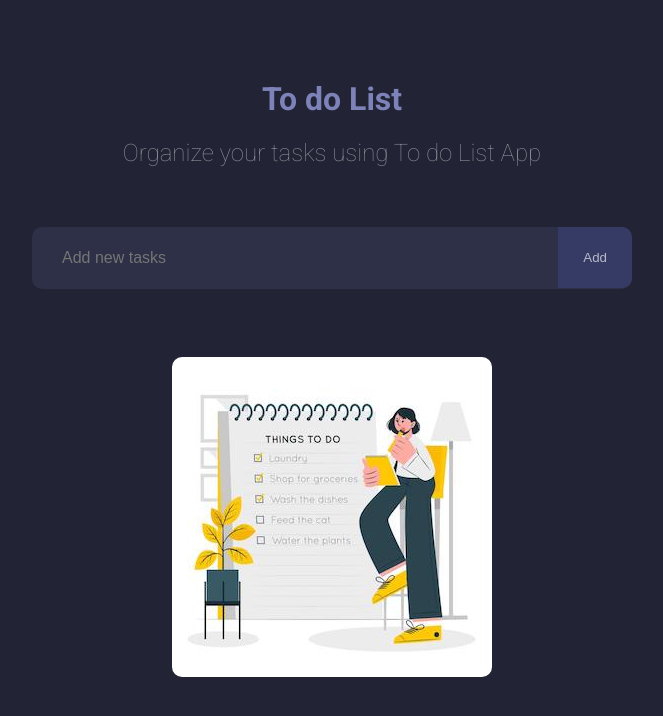
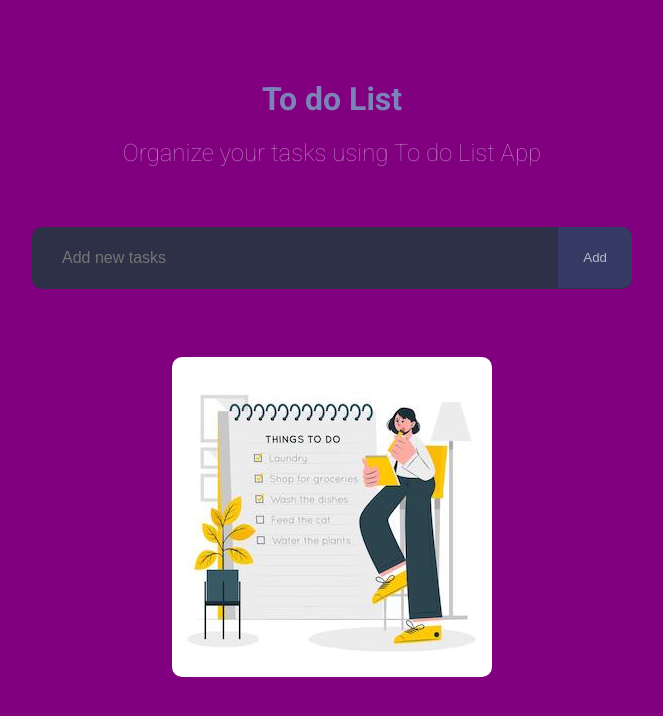
Before and after one commit to cintiabsza/react-todolist, a React (Vite) app: page / in a window 1280 px wide. Shown: the top 716 px of the page, without its empty margins (308-971 px from the left). Built offline with nearby package versions, Linux system fonts and the light colour scheme.

Commit message:
Update App.css

```diff
--- a/src/App.css
+++ b/src/App.css
@@ -1,7 +1,8 @@
 @import url('https://fonts.googleapis.com/css2?family=Roboto:ital,wght@0,100;0,300;0,400;0,500;0,700;0,900;1,100;1,300;1,400;1,500;1,700;1,900&display=swap');
 
 body {
-    background: #222435;
+    /*background: #222435;*/
+    background: purple;
     font-family: 'Roboto', sans-serif;
 
 }
```
